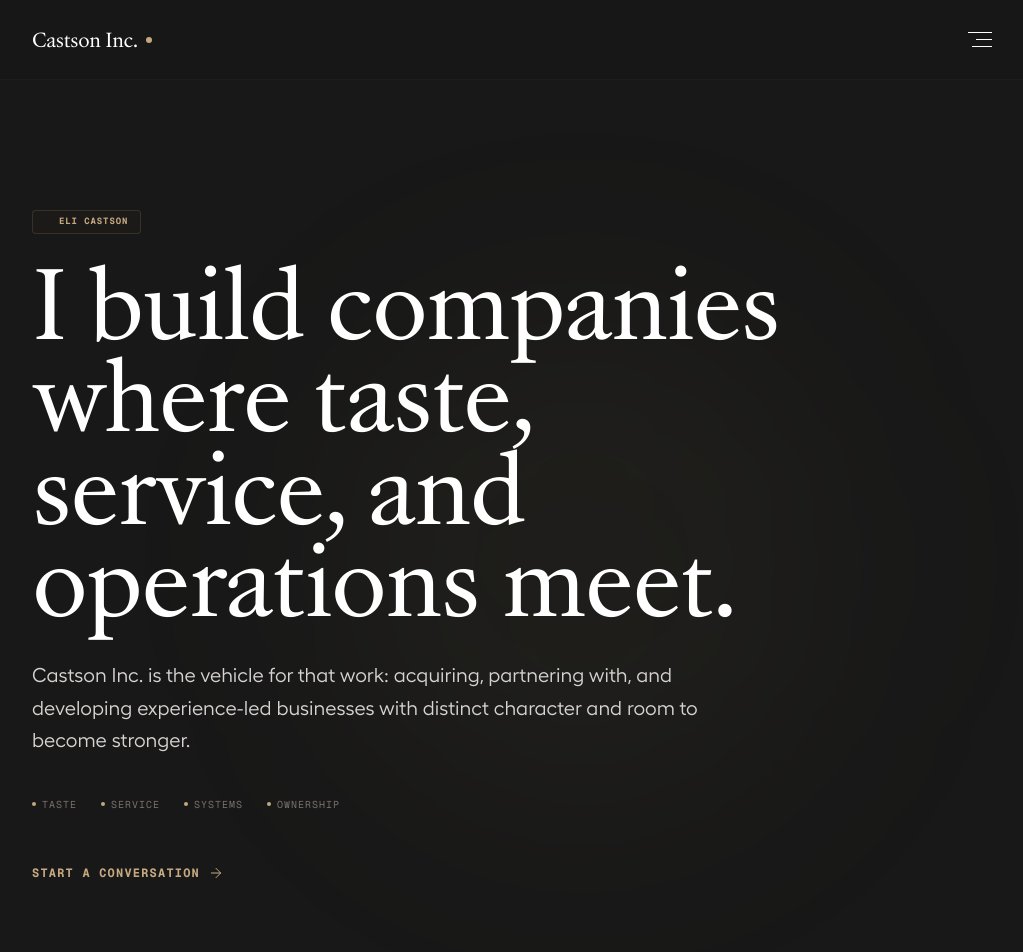
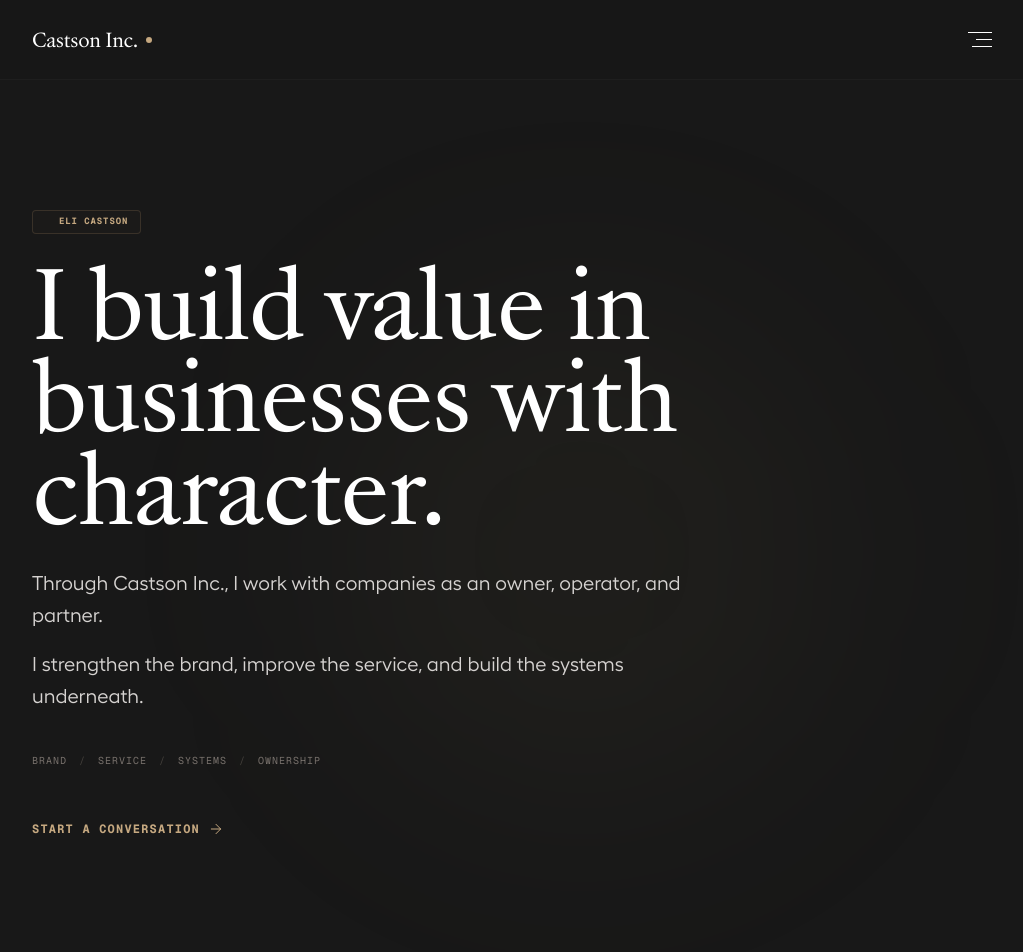
Before and after one commit to ee-prog/castson-site, a Next.js app: page / in a window 1280 px wide. Shown: the top 952 px of the page, without its empty margins (128-1151 px from the left). Built offline with nearby package versions, Linux system fonts and the light colour scheme.

Commit message:
copy: update homepage hero copy and tag formatting

```diff
--- a/src/app/page.tsx
+++ b/src/app/page.tsx
@@ -50,30 +50,26 @@ export default function Home() {
 
             {/* Title */}
             <h1 className="text-white font-display fade-up-element visible">
-              I build companies where taste, service, and operations meet.
+              I build value in businesses with character.
             </h1>
 
-            <p className="text-lg sm:text-xl text-zinc-300 font-light leading-relaxed max-w-2xl pt-2">
-              Castson Inc. is the vehicle for that work: acquiring, partnering with, and developing experience-led businesses with distinct character and room to become stronger.
-            </p>
+            <div className="space-y-4 text-lg sm:text-xl text-zinc-300 font-light leading-relaxed max-w-2xl pt-2">
+              <p>
+                Through Castson Inc., I work with companies as an owner, operator, and partner.
+              </p>
+              <p>
+                I strengthen the brand, improve the service, and build the systems underneath.
+              </p>
+            </div>
 
-            <div className="flex flex-wrap items-center gap-x-6 gap-y-2 text-[10px] font-mono text-zinc-500 uppercase tracking-widest pt-4">
-              <span className="flex items-center gap-1.5">
-                <span className="h-1 w-1 bg-emerald-400 rounded-full"></span>
-                <span>Taste</span>
-              </span>
-              <span className="flex items-center gap-1.5">
-                <span className="h-1 w-1 bg-emerald-400 rounded-full"></span>
-                <span>Service</span>
-              </span>
-              <span className="flex items-center gap-1.5">
-                <span className="h-1 w-1 bg-emerald-400 rounded-full"></span>
-                <span>Systems</span>
-              </span>
-              <span className="flex items-center gap-1.5">
-                <span className="h-1 w-1 bg-emerald-400 rounded-full"></span>
-                <span>Ownership</span>
-              </span>
+            <div className="flex flex-wrap items-center gap-x-3 gap-y-2 text-[10px] font-mono text-zinc-500 uppercase tracking-widest pt-4">
+              <span>Brand</span>
+              <span className="text-zinc-700">/</span>
+              <span>Service</span>
+              <span className="text-zinc-700">/</span>
+              <span>Systems</span>
+              <span className="text-zinc-700">/</span>
+              <span>Ownership</span>
             </div>
 
             <div className="pt-6 fade-up-element visible">
```
